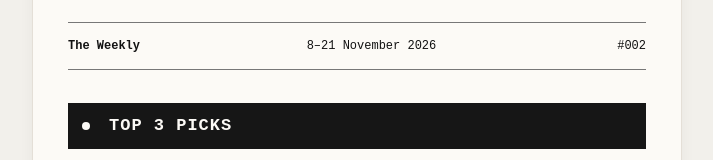
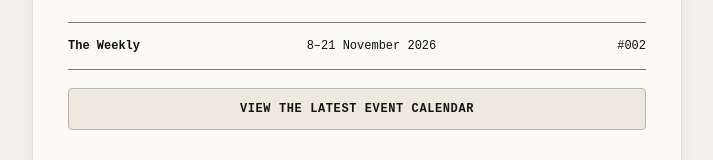
Before and after one commit to fixingman/stockholm-guide, a plain HTML site: page latest-minimal-email.html in a window 1280 px wide. Shown: the part 203-363 px from the top of the page, without its empty margins (283-996 px from the left). Drawn offline with Linux system fonts and the light colour scheme.

Commit message:
Publish rendered minimal issue [skip ci]

```diff
--- a/latest-minimal-email.html
+++ b/latest-minimal-email.html
@@ -55,6 +55,9 @@
 <td width="45%" align="center" style="padding:14px 5px;vertical-align:middle;"><div class="edition" style="font:12px/18px 'Courier New',Courier,monospace;">8–21 November 2026</div></td>
 <td width="25%" align="right" style="padding:14px 0 14px 5px;vertical-align:middle;"><div class="edition" style="font:12px/18px 'Courier New',Courier,monospace;">#002</div></td>
 </tr></table>
+</td></tr>
+<tr><td class="inset" style="padding:18px 35px 0;">
+<a class="calendar-link" href="https://fixingman.github.io/stockholm-guide/calendar.html" style="display:block;border:1px solid #bdb5a8;border-radius:4px;background:#eee9df;color:#161616;padding:11px 14px;text-align:center;text-decoration:none;font:bold 12px/18px 'Courier New',Courier,monospace;letter-spacing:.6px;">VIEW THE LATEST EVENT CALENDAR</a>
 </td></tr>
 <tr><td class="inset section-pad" style="padding:33px 35px 0;">
 <table role="presentation" width="100%" cellpadding="0" cellspacing="0" border="0" style="border-collapse:collapse;width:100%;background:#161616;">
```
